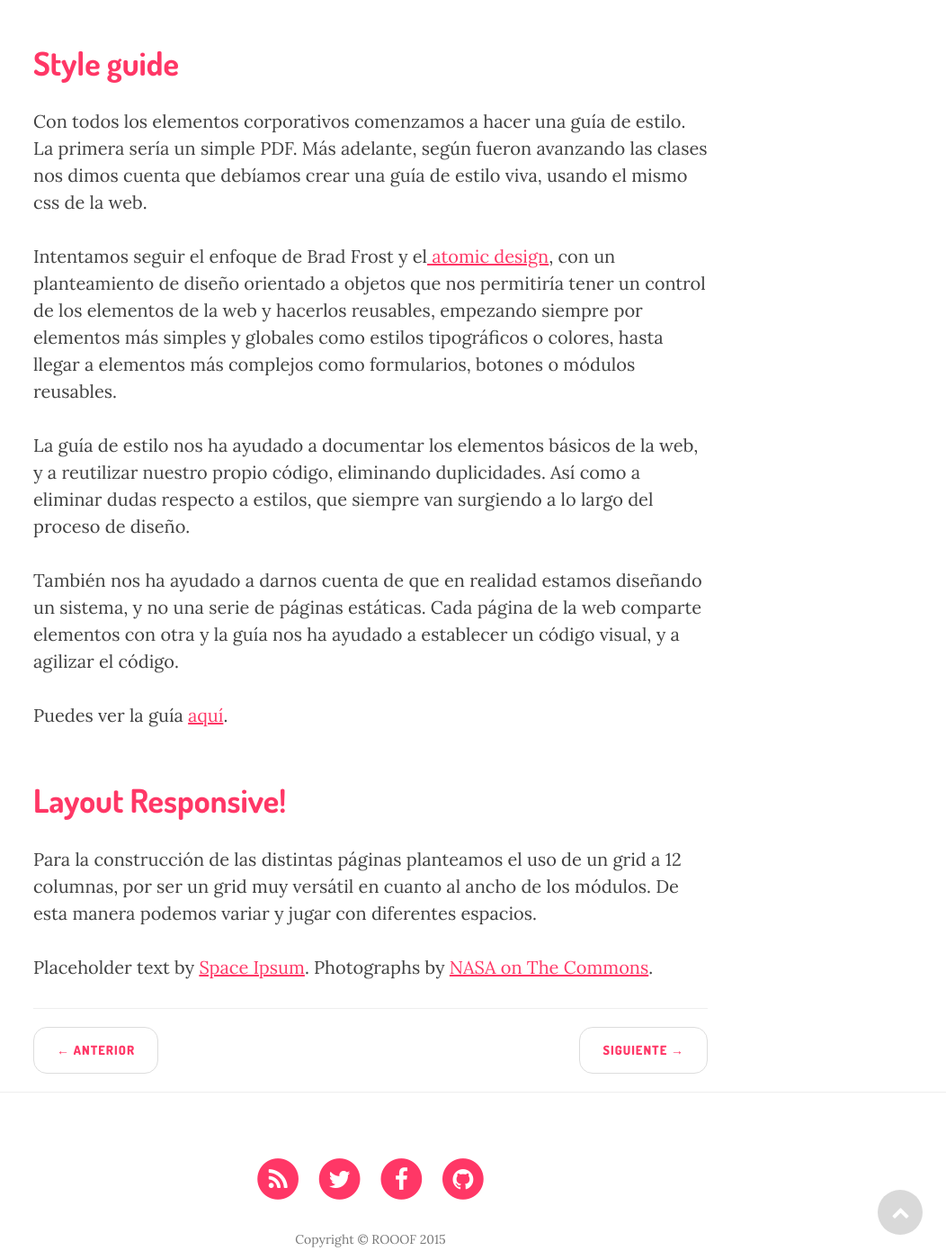
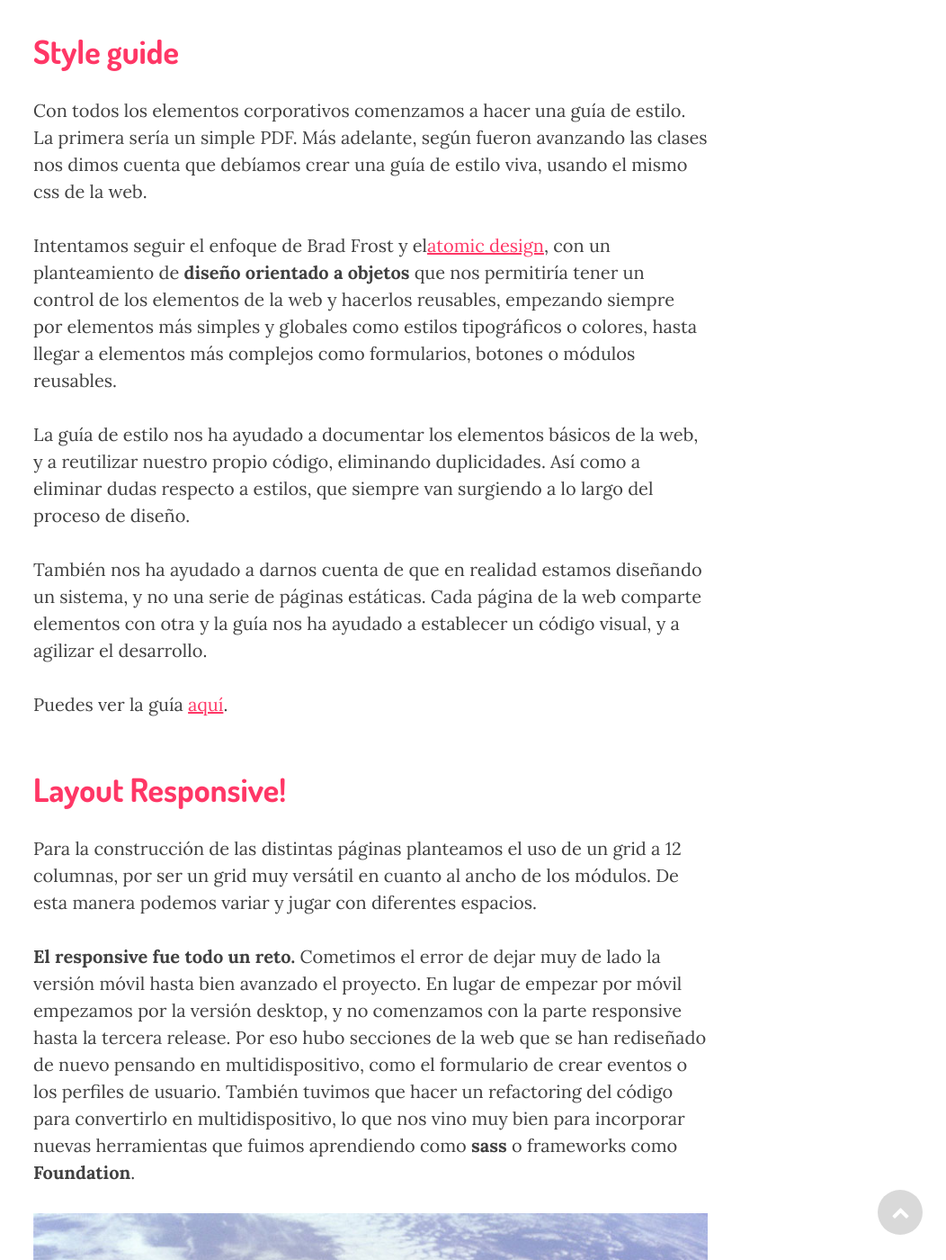
Before and after one commit to Rooof-Project/memoria, a Jekyll site: the page built from _posts/2015-04-12-Diseno.markdown, in a window 1280 px wide and 1400 px high, scrolled down 6749 px. Shown: the whole window at 90% size, without its empty margins (228-1280 px from the left). Built offline with Jekyll 4.4.1, drawn with Linux system fonts in a browser that asks for light colours; nearby versions of some CDN libraries.

Commit message:
Updated 2015-04-12-Diseno.markdown

```diff
--- a/_posts/2015-04-12-Diseno.markdown
+++ b/_posts/2015-04-12-Diseno.markdown
@@ -29,9 +29,10 @@ Al trabajar por releases, y tener un tiempo limitado para abarcar todos los aspe
     <img src="{{ site.baseurl }}/img/post-sample-image.jpg" alt="Post Sample Image">
 </a>
 
-<quote> Rooof es un amigo que te recomienda nuevas formas de disfrutar de tu tiempo libre.</quote>
+<blockquote> Rooof es un amigo que te recomienda nuevas formas de disfrutar de tu tiempo libre.</blockquote>
 <p>Así es como fuimos definiendo el proyecto y la identidad debía reflejarlo.
 Con la combinación de tipografía, fotografía y color fuimos dando forma a la web.</p>
+
 <h3>Tipografía</h3>
 
 <p>Rooof usa la combinación de tres familias tipográficas, con la intención de crear un ritmo visual mediante el contraste.</p>
@@ -86,17 +87,15 @@ Salieron un motón de nombres pero no nos acabó de encajar ninguno, finalmente
 <h2 class="section-heading">Style guide</h2>
 <p>Con todos los elementos corporativos comenzamos a hacer una guía de estilo. La primera sería un simple PDF. Más adelante, según fueron avanzando las clases nos dimos cuenta que debíamos crear una guía de estilo viva, usando el mismo css de la web.</p>
 
-<p>Intentamos seguir el enfoque de Brad Frost y el<a href="http://patternlab.io/about.html"> atomic design</a>, con un planteamiento de diseño orientado a objetos que nos permitiría tener un control de los elementos de la web y hacerlos reusables, empezando siempre por elementos más simples y globales como estilos tipográficos o colores, hasta llegar a elementos más complejos como formularios, botones o módulos reusables.</p>
+<p>Intentamos seguir el enfoque de Brad Frost y el<a href="http://patternlab.io/about.html">atomic design</a>, con un planteamiento de <strong>diseño orientado a objetos</strong> que nos permitiría tener un control de los elementos de la web y hacerlos reusables, empezando siempre por elementos más simples y globales como estilos tipográficos o colores, hasta llegar a elementos más complejos como formularios, botones o módulos reusables.</p>
 <p>La guía de estilo nos ha ayudado a documentar los elementos básicos de la web, y a reutilizar nuestro propio código, eliminando duplicidades. Así como a eliminar dudas respecto a estilos, que siempre van surgiendo a lo largo del proceso de diseño.</p>
-<p>También nos ha ayudado a darnos cuenta de que en realidad estamos diseñando un sistema, y no una serie de páginas estáticas. Cada página de la web comparte elementos con otra y la guía nos ha ayudado a establecer un código visual, y a agilizar el código.</p>
+<p>También nos ha ayudado a darnos cuenta de que en realidad estamos diseñando un sistema, y no una serie de páginas estáticas. Cada página de la web comparte elementos con otra y la guía nos ha ayudado a establecer un código visual, y a agilizar el desarrollo.</p>
 
 <p>Puedes ver la guía <a href="http://rooof-project.github.io/style-guide">aquí</a>.</p>
 
 <h2 class="section-heading">Layout Responsive!</h2>
 <p>Para la construcción de las distintas páginas planteamos el uso de un grid a 12 columnas, por ser un grid muy versátil en cuanto al ancho de los módulos. De esta manera podemos variar y jugar con diferentes espacios.</p>
 
+<p><strong>El responsive fue todo un reto.</strong> Cometimos el error de dejar muy de lado la versión móvil hasta bien avanzado el proyecto. En lugar de empezar por móvil empezamos por la versión desktop, y no comenzamos con la parte responsive hasta la tercera release. Por eso hubo secciones de la web que se han rediseñado de nuevo pensando en multidispositivo, como el formulario de crear eventos o los perfiles de usuario. También tuvimos que hacer un refactoring del código para convertirlo en multidispositivo, lo que nos vino muy bien para incorporar nuevas herramientas que fuimos aprendiendo como <strong>sass</strong> o frameworks como <strong>Foundation</strong>.</p>
 
-
-
-
-<p>Placeholder text by <a href="http://spaceipsum.com/">Space Ipsum</a>. Photographs by <a href="https://www.flickr.com/photos/nasacommons/">NASA on The Commons</a>.</p>
+<img src="{{ site.baseurl }}/img/post-sample-image.jpg" alt="Post Sample Image">
```
